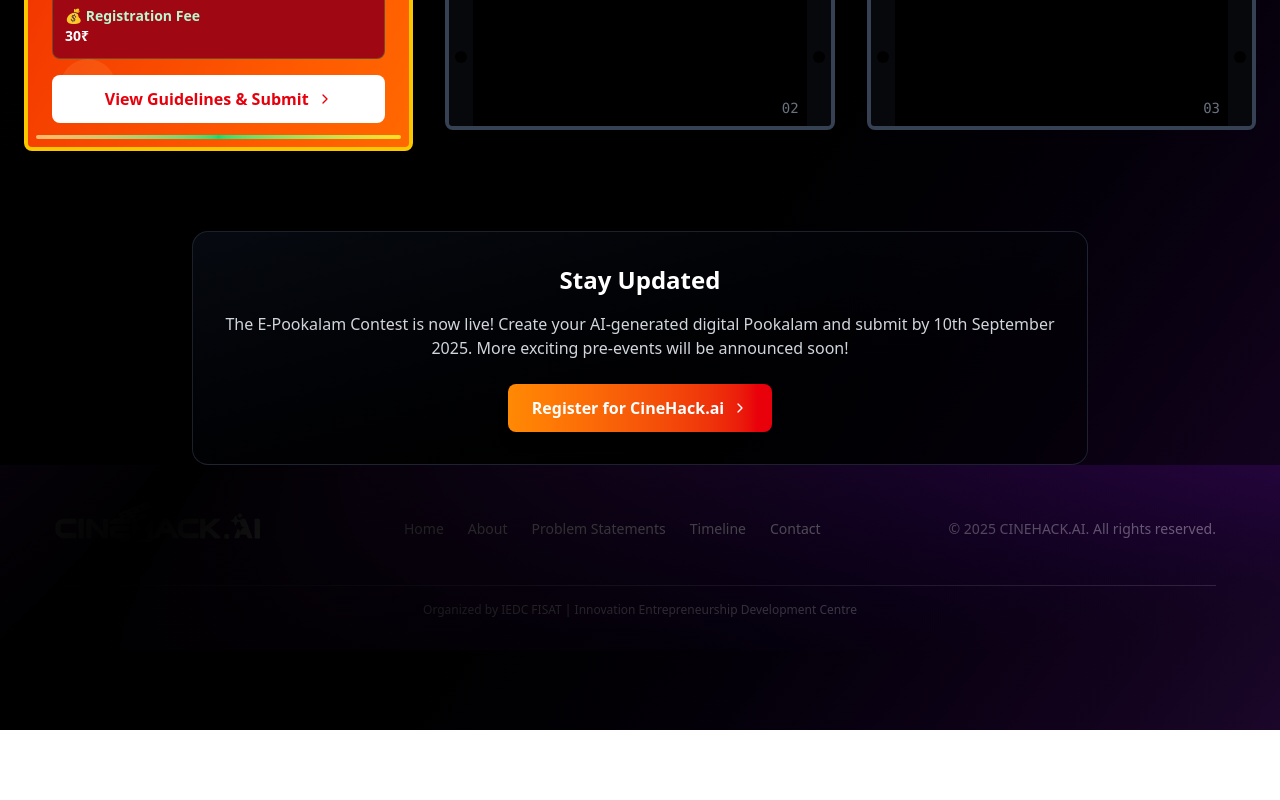
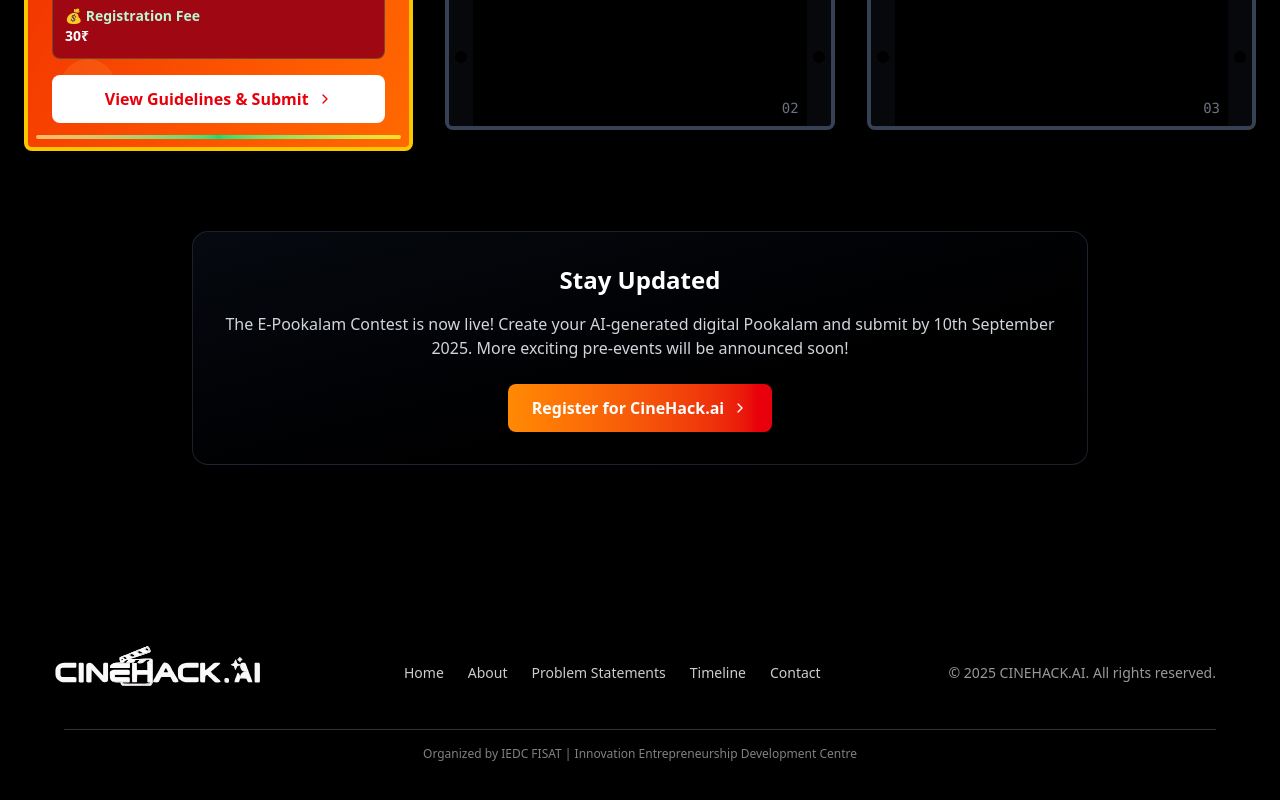
Before and after one commit to ben-24-0/Cinehack, a React (Vite) app: page /pre-events in a window 1280 px wide. Shown: the part 1078-1878 px from the top of the page. Before the commit the page ends 1808 px from the top, so only its background shows below. Built offline with nearby package versions, Linux system fonts and the light colour scheme; a web font is replaced by a local one.

Commit message:
preevent page changes

```diff
--- a/src/footer.jsx
+++ b/src/footer.jsx
@@ -4,7 +4,7 @@
   const year = new Date().getFullYear();
 
   return (
-    <footer className="bg-gradient-to-br from-purple-900 to-black text-slate-300 py-8 px-4">
+    <footer className="bg-gradient-to-br from-black to-black text-white py-8 px-4">
       <div className="max-w-6xl mx-auto">
         {/* Main Footer Content */}
         <div className="flex flex-col md:flex-row items-center justify-between gap-6 mb-6">
--- a/src/pages/PreEventsPage.jsx
+++ b/src/pages/PreEventsPage.jsx
@@ -433,7 +433,7 @@
       <GuidelinesModal />
 
       {/* Background effects */}
-      <div className="absolute inset-0 bg-gradient-to-br from-gray-900/50 via-black to-purple-900/30" />
+
 
       {/* Animated film strip background */}
       <div
@@ -491,7 +491,7 @@
 
         {/* Stay Updated */}
         <div className="text-center">
-          <div className="max-w-4xl mx-auto p-8 bg-gradient-to-br from-gray-900/40 to-black/40 rounded-2xl border border-gray-700/50">
+          <div className="max-w-4xl mx-auto p-8 bg-gradient-to-br from-gray-900/40 to-black/40 rounded-2xl border border-gray-700/50 mb-36">
             <h3 className="text-2xl font-bold text-white mb-4">Stay Updated</h3>
             <p className="text-gray-300 mb-6">
               The E-Pookalam Contest is now live! Create your AI-generated
@@ -499,7 +499,7 @@
               pre-events will be announced soon!
             </p>
 
-            <div className="flex flex-col sm:flex-row gap-4 justify-center">
+            <div className="flex flex-col sm:flex-row gap-4 justify-center  ">
               <a
                 href="https://makemypass.com/event/cinehack-ai"
                 target="_blank"
@@ -514,8 +514,9 @@
         </div>
       </div>
 
+
       {/* Footer */}
-      <Footer />
+      <Footer className="" />
     </div>
   );
 };
```
